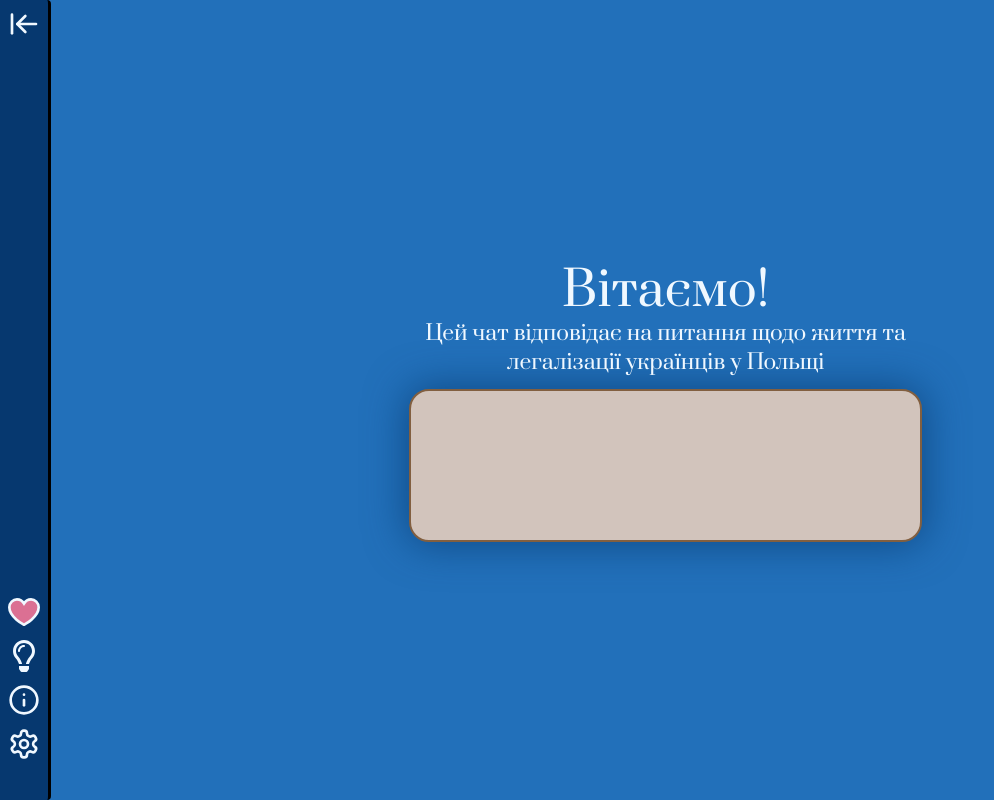
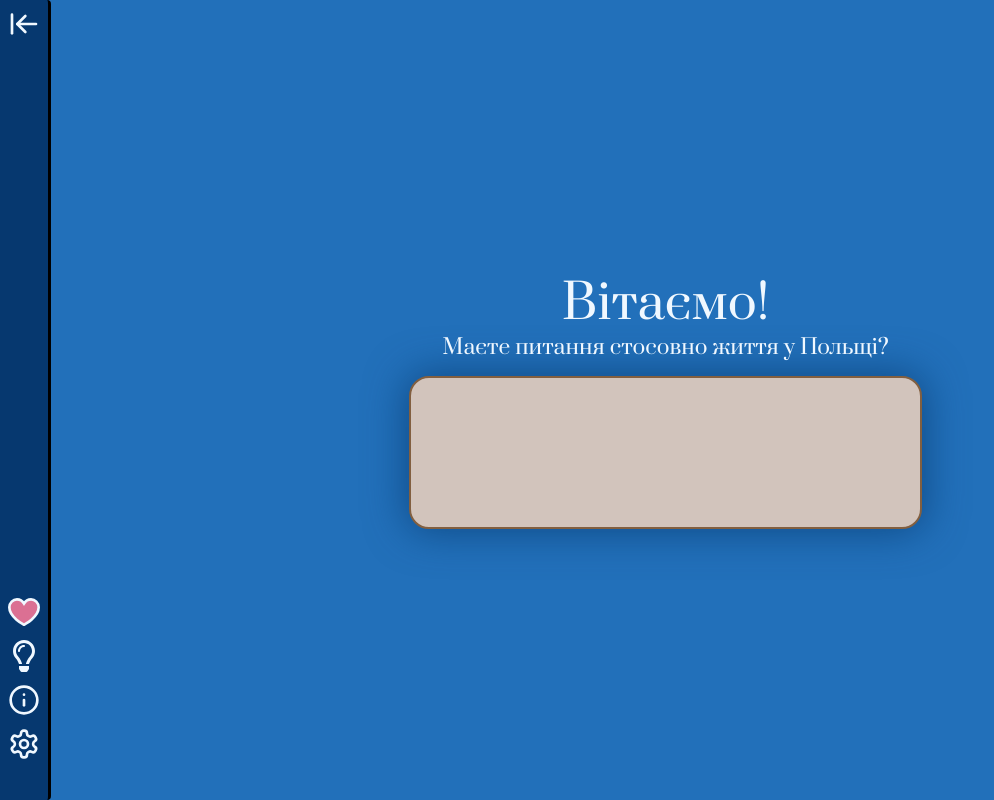
Before and after one commit to vvvvvaves/chatbot-ua-frontend, a React (Vite) app: page / in a window 1280 px wide. Shown: the whole page, without its empty margins (0-994 px from the left). Built offline with nearby package versions, Linux system fonts and the light colour scheme.

Commit message:
Karina suggested one-line h2

```diff
--- a/src/components/ChatArea.css
+++ b/src/components/ChatArea.css
@@ -27,8 +27,8 @@
 
 .greeting-h2 {
   font-family: Prata;
-  font-size: min(21px, 3.4vw);
-  width: 50%;
+  font-size: min(21px, max(18px, 3.4vw));
+  width: 120%;
   min-width: 23rem;
   color: aliceblue;
   text-align: center;
@@ -42,7 +42,7 @@
 
 h1, h2 {
   margin-top: 0;
-  margin-bottom: 0.8rem;
+  margin-bottom: 0.9rem;
 }
 
 
--- a/src/components/ChatArea.tsx
+++ b/src/components/ChatArea.tsx
@@ -3,7 +3,9 @@ import "./ChatArea.css";
 function ChatArea() {
   return <div className="chat-area">
     <h1 className="greeting-h1">Вітаємо!</h1>
-    <h2 className="greeting-h2">Цей чат відповідає на питання щодо життя та легалізації українців у Польщі</h2>
+    {/* <h2 className="greeting-h2">Цей чат відповідає на питання щодо життя та легалізації українців у Польщі</h2> */}
+    <h2 className="greeting-h2">Маєте питання стосовно життя у Польщі?</h2>
+
     <input className="chat-input"/>
   </div>;
 }
```
